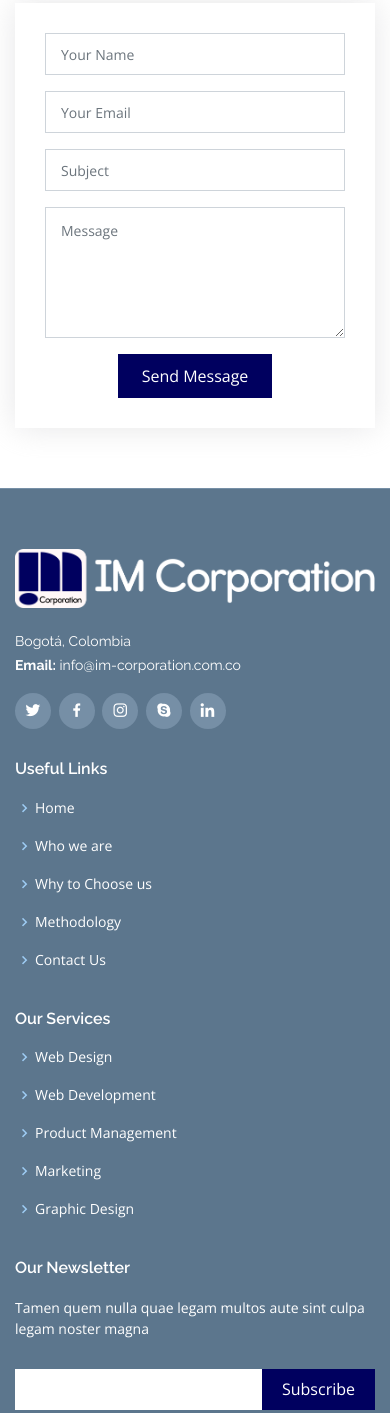
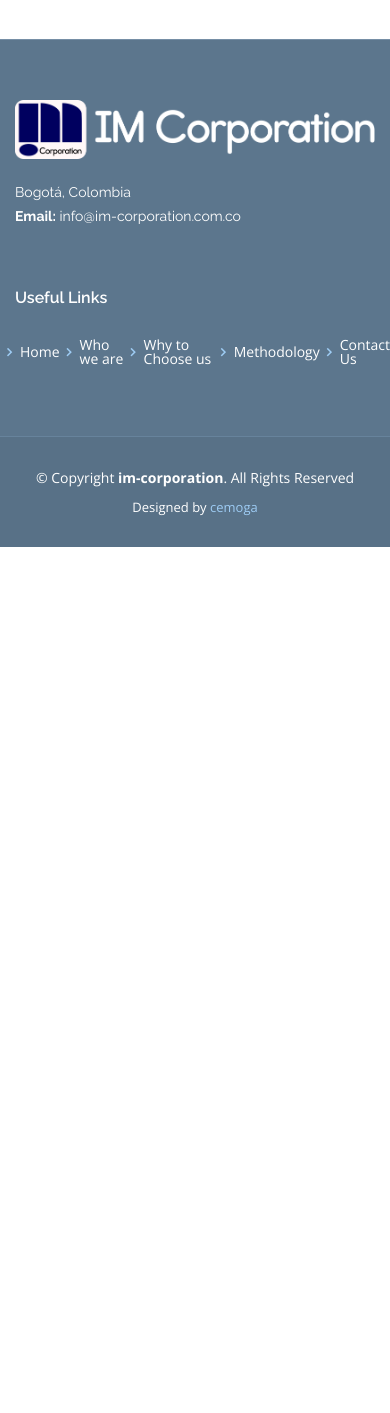
Before and after one commit to cemoga/imcorporation.github.io, a plain HTML site: page index.html in a window 390 px wide. Shown: the part 5641-7054 px from the top of the page. After the commit the page ends 6188 px from the top, so only its background shows below. Drawn offline with nearby package versions, Linux system fonts and the light colour scheme.

Commit message:
Update index.html

```diff
--- a/index.html
+++ b/index.html
@@ -44,15 +44,8 @@
   <!-- ======= Top Bar ======= -->
   <section id="topbar" class="d-none d-lg-block">
     <div class="container clearfix">
-      <div class="contact-info float-left">
+      <div class="social-links float-right">
         <i class="icofont-envelope"></i><a href="mailto:info@im-corporation.com.co">info@im-corporation.com.co</a>
-      </div>
-      <div class="social-links float-right">
-        <a href="#" class="twitter"><i class="icofont-twitter"></i></a>
-        <a href="#" class="facebook"><i class="icofont-facebook"></i></a>
-        <a href="#" class="instagram"><i class="icofont-instagram"></i></a>
-        <a href="#" class="skype"><i class="icofont-skype"></i></a>
-        <a href="#" class="linkedin"><i class="icofont-linkedin"></i></i></a>
       </div>
     </div>
   </section>
@@ -181,7 +174,6 @@
 
         <div class="section-title">
           <h2>WHY TO CHOOSE US</h2>
-          <br>
           <p>We comprehend the needs of our students and maximise the use of the English language teaching resources
             available;</p>
           <br><br>
@@ -310,39 +302,6 @@
             </div>
           </div>
 
-          <div class="col-lg-12" data-aos="fade-up" data-aos-delay="300">
-            <form action="forms/contact.php" method="post" role="form" class="php-email-form">
-              <div class="form-row">
-                <div class="col-lg-6 form-group">
-                  <input type="text" name="name" class="form-control" id="name" placeholder="Your Name"
-                    data-rule="minlen:4" data-msg="Please enter at least 4 chars" />
-                  <div class="validate"></div>
-                </div>
-                <div class="col-lg-6 form-group">
-                  <input type="email" class="form-control" name="email" id="email" placeholder="Your Email"
-                    data-rule="email" data-msg="Please enter a valid email" />
-                  <div class="validate"></div>
-                </div>
-              </div>
-              <div class="form-group">
-                <input type="text" class="form-control" name="subject" id="subject" placeholder="Subject"
-                  data-rule="minlen:4" data-msg="Please enter at least 8 chars of subject" />
-                <div class="validate"></div>
-              </div>
-              <div class="form-group">
-                <textarea class="form-control" name="message" rows="5" data-rule="required"
-                  data-msg="Please write something for us" placeholder="Message"></textarea>
-                <div class="validate"></div>
-              </div>
-              <div class="mb-3">
-                <div class="loading">Loading</div>
-                <div class="error-message"></div>
-                <div class="sent-message">Your message has been sent. Thank you!</div>
-              </div>
-              <div class="text-center"><button type="submit">Send Message</button></div>
-            </form>
-          </div>
-
         </div>
 
       </div>
@@ -356,7 +315,7 @@
       <div class="container">
         <div class="row">
 
-          <div class="col-lg-3 col-md-6 footer-info">
+          <div class="col-lg-3 col-md-3 col-sm-3 footer-info">
             <a href="index.html"><img src="assets/img/logo_bottom.png" alt="" class="img-fluid"></a>
             <!-- <h3>im-corporation</h3> -->
             <br><br>
@@ -364,46 +323,22 @@
               Bogotá, Colombia<br>
               <strong>Email:</strong> info@im-corporation.com.co<br>
             </p>
-            <div class="social-links mt-3">
-              <a href="#" class="twitter"><i class="bx bxl-twitter"></i></a>
-              <a href="#" class="facebook"><i class="bx bxl-facebook"></i></a>
-              <a href="#" class="instagram"><i class="bx bxl-instagram"></i></a>
-              <a href="#" class="google-plus"><i class="bx bxl-skype"></i></a>
-              <a href="#" class="linkedin"><i class="bx bxl-linkedin"></i></a>
+          </div>
+          <div class="col-lg-2 col-md-2 footer-links">
+          </div>
+          <div class="col-lg-6 col-md-12 footer-links">
+            <h4>Useful Links</h4>
+            <div class="row">
+              <ul class="list-group list-group-horizontal">
+                <li></li>
+                <li><i class="bx bx-chevron-right"></i> <a href="#index.html">Home</a></li>
+                <li><i class="bx bx-chevron-right"></i> <a href="#about">Who we are</a></li>
+                <li><i class="bx bx-chevron-right"></i> <a href="#services">Why to Choose us</a></li>
+                <li><i class="bx bx-chevron-right"></i> <a href="#portfolio">Methodology</a></li>
+                <li><i class="bx bx-chevron-right"></i> <a href="#contact">Contact Us</a></li>
+              </ul>
             </div>
           </div>
-
-          <div class="col-lg-2 col-md-6 footer-links">
-            <h4>Useful Links</h4>
-            <ul>
-              <li><i class="bx bx-chevron-right"></i> <a href="#">Home</a></li>
-              <li><i class="bx bx-chevron-right"></i> <a href="#">Who we are</a></li>
-              <li><i class="bx bx-chevron-right"></i> <a href="#">Why to Choose us</a></li>
-              <li><i class="bx bx-chevron-right"></i> <a href="#">Methodology</a></li>
-              <li><i class="bx bx-chevron-right"></i> <a href="#">Contact Us</a></li>
-            </ul>
-          </div>
-
-          <div class="col-lg-3 col-md-6 footer-links">
-            <h4>Our Services</h4>
-            <ul>
-              <li><i class="bx bx-chevron-right"></i> <a href="#">Web Design</a></li>
-              <li><i class="bx bx-chevron-right"></i> <a href="#">Web Development</a></li>
-              <li><i class="bx bx-chevron-right"></i> <a href="#">Product Management</a></li>
-              <li><i class="bx bx-chevron-right"></i> <a href="#">Marketing</a></li>
-              <li><i class="bx bx-chevron-right"></i> <a href="#">Graphic Design</a></li>
-            </ul>
-          </div>
-
-          <div class="col-lg-4 col-md-6 footer-newsletter">
-            <h4>Our Newsletter</h4>
-            <p>Tamen quem nulla quae legam multos aute sint culpa legam noster magna</p>
-            <form action="" method="post">
-              <input type="email" name="email"><input type="submit" value="Subscribe">
-            </form>
-
-          </div>
-
         </div>
       </div>
     </div>
```
